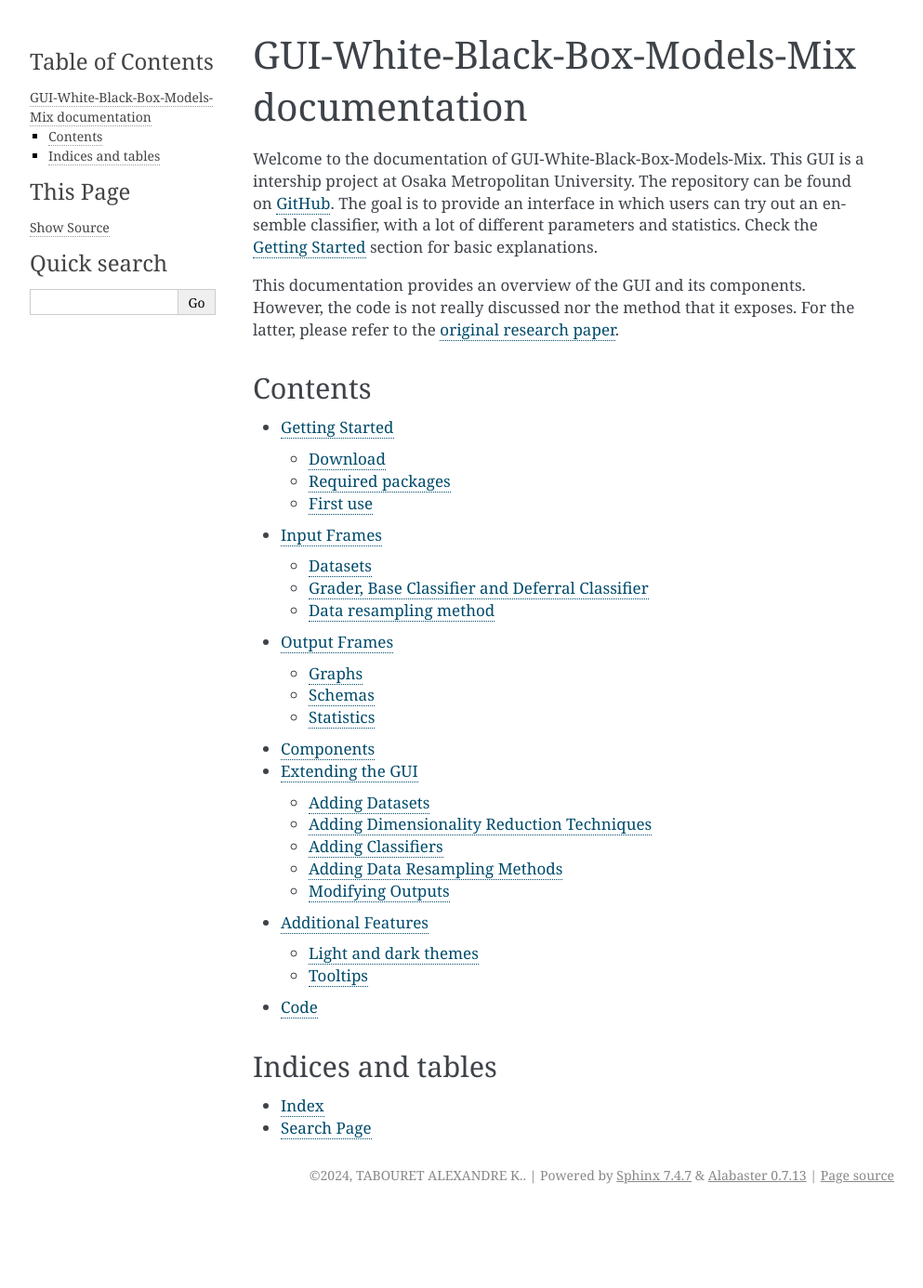
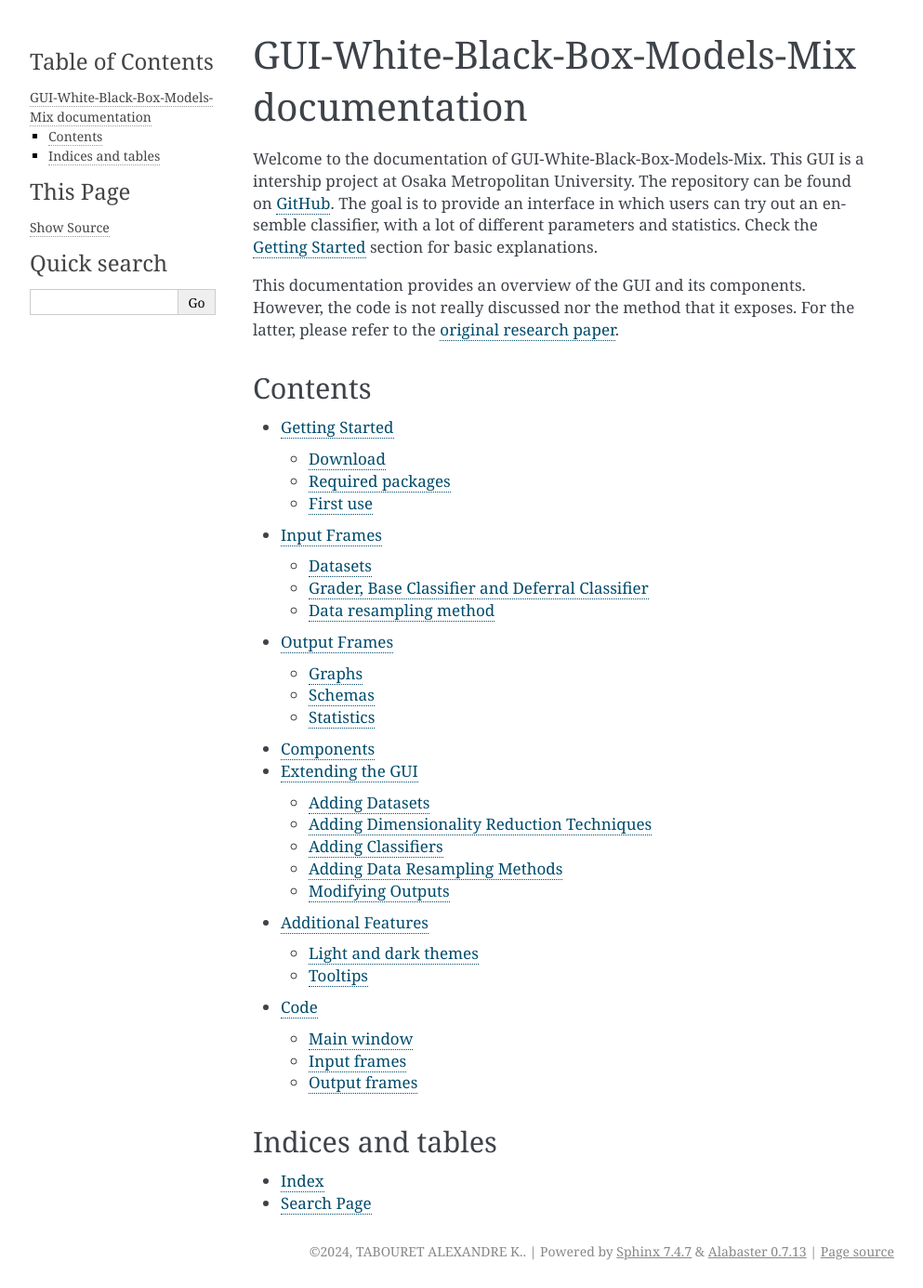
Before and after one commit to UnePatate5010/GUI-White-Black-Box-Models-Mix, a Sphinx documentation site: the page built from docs/source/index.rst, in a window 1280 px wide. Shown: the whole page at 93% size, without its empty margins (148-1141 px from the left). Built offline with Sphinx 7.4.7, drawn with Linux system fonts in a browser that asks for light colours; before the commit the page ends 1304 px from its top, so only the background shows below that.

Commit message:
code doc

```diff
--- a/docs/source/code.rst
+++ b/docs/source/code.rst
@@ -1,8 +1,24 @@
 Code
 ====
 
+Main window
+-----------
+
 .. autoclass:: main.GUI
     :members:
+
+Input frames
+------------
+
+.. autoclass:: widgets.datasets.datasetFrame.DatasetFrame
+    :members:
+
+.. autoclass:: widgets.scrollFrame.ScrollFrame
+    :members:
+
+
+Output frames
+-------------------
 
 .. autoclass:: widgets.outputFrames.graphFrame.GraphFrame
     :members:
```
Also changed, not shown: 1 other file.
